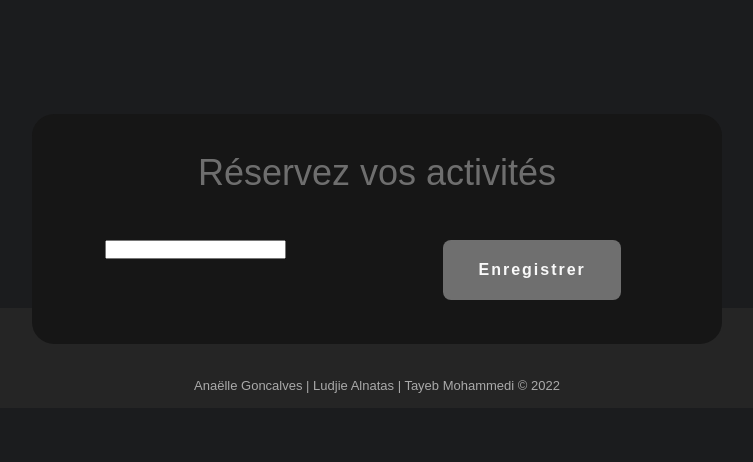
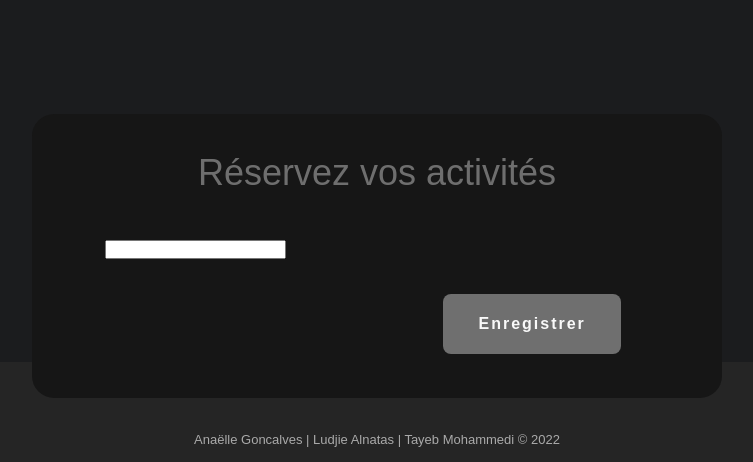
Before and after one commit to TayebMoha/JNM_Symfony_WEB, a Symfony app: template templates/activites/index.html.twig in a window 1280 px wide. Shown: the part 1449-1911 px from the top of the page, without its empty margins (263-1016 px from the left). Before the commit the page ends 1842 px from the top, so only its background shows below. Run offline with Twig, Linux system fonts and the light colour scheme; the template is opened without the code that fills it, so the values that code supplies are empty; form fields are guessed from the names that the template uses; some libraries are stand-ins or nearby versions; some web fonts are replaced.

Commit message:
modif bouton formulaire

```diff
--- a/templates/activites/index.html.twig
+++ b/templates/activites/index.html.twig
@@ -158,8 +158,7 @@
         }
 
         .images {
-            margin: 100px auto;
-            margin-bottom: 0;
+            margin: 100px auto 0;
             padding: 0 8%;
         }
 
@@ -367,13 +366,16 @@
             margin: 0;
         }
 
-        .liste, .bouton{
+       .liste, .bouton{
             width: 47%;
             position: relative;
             font-size: 18px;
             float: left;
             margin-top: 16px;
             margin-left: 13px;
+        }
+        .bouton{
+            margin-top: 70px;
         }
 
         .material-symbols-outlined {
@@ -383,6 +385,7 @@
             translate: 0 -50%;
             color: rgba(255, 255, 255, 0.38);
         }
+
 
         form select,
         form button {
@@ -423,8 +426,6 @@
             color: rgba(255, 255, 255, 0.38);
         }
 
-
-
     </style>
 
 
```
